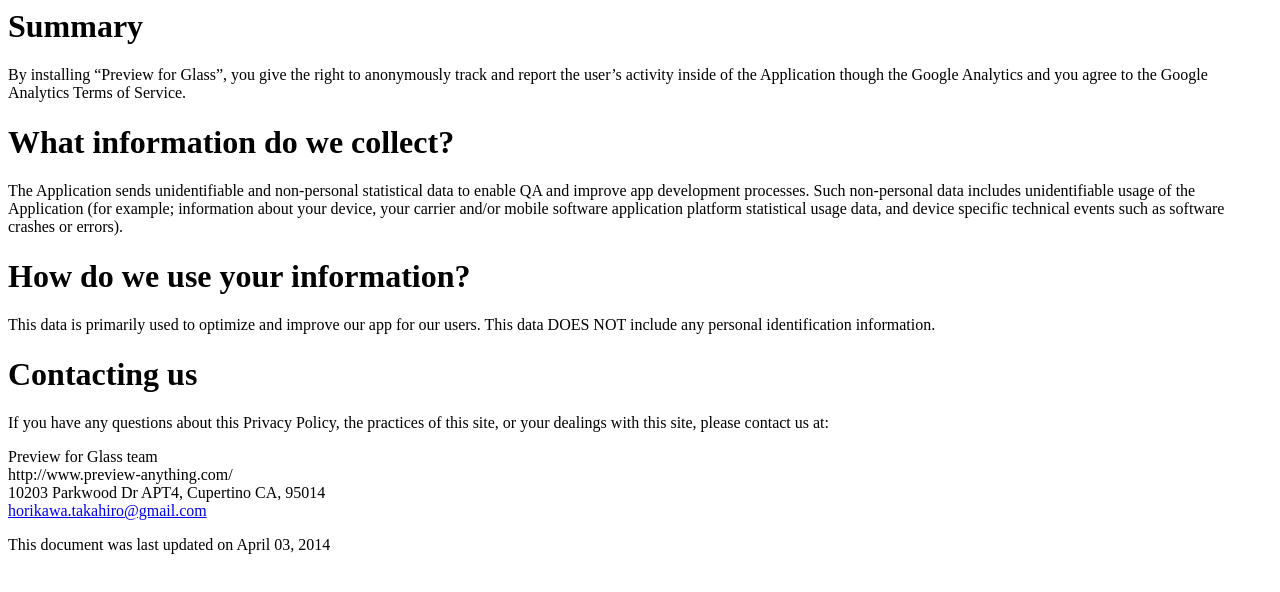
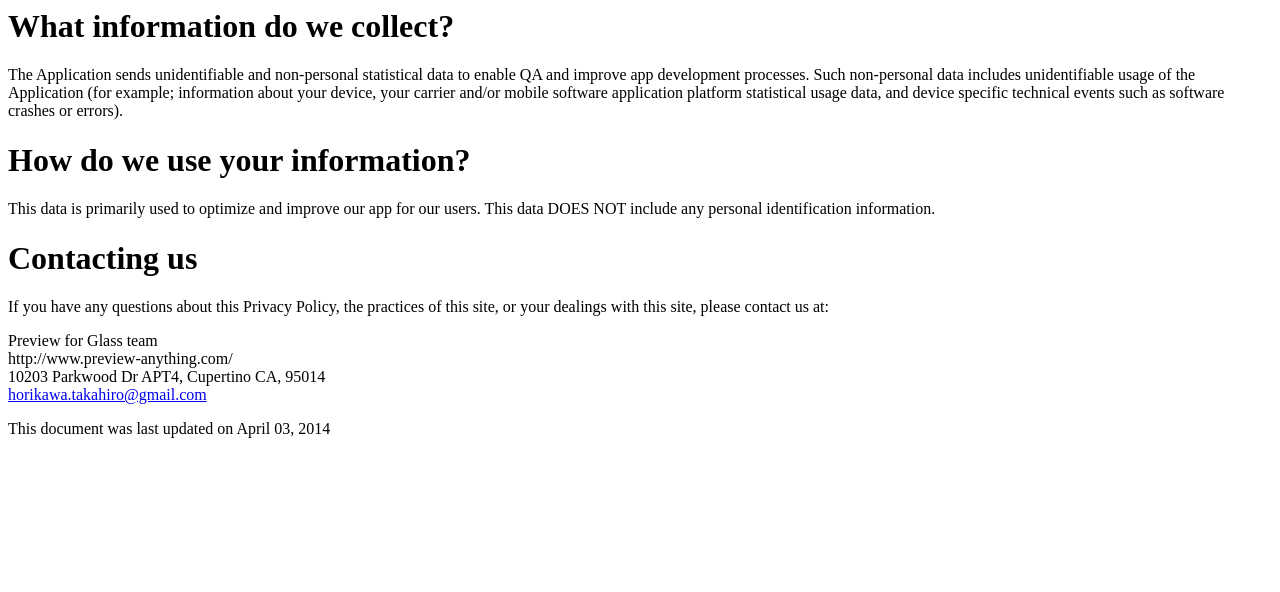
Before and after one commit to previewthemovie/previewthemovie.github.io, a plain HTML site: page privacy.html in a window 1280 px wide. Drawn offline with Linux system fonts and the light colour scheme.

Commit message:
Remove summary and Google Analytics reference

```diff
--- a/privacy.html
+++ b/privacy.html
@@ -1,9 +1,5 @@
 <html>
 <body>
-<h1>Summary</h1>
-<p>
-By installing “Preview for Glass”, you give the right to anonymously track and report the user’s activity inside of the Application though the Google Analytics and you agree to the Google Analytics Terms of Service.
-</p>
 
 <h1>What information do we collect?</h1>
 <p>
```
